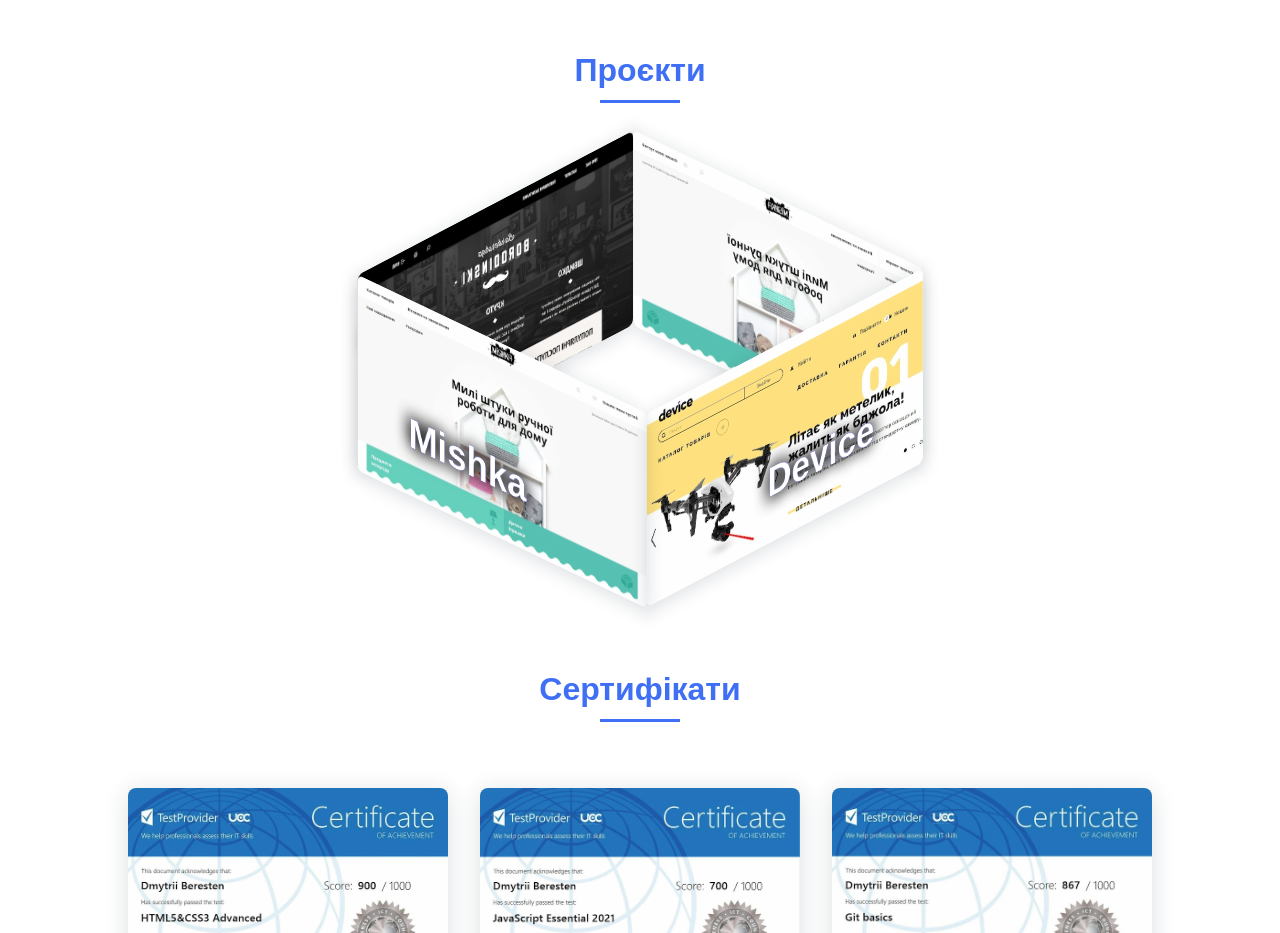
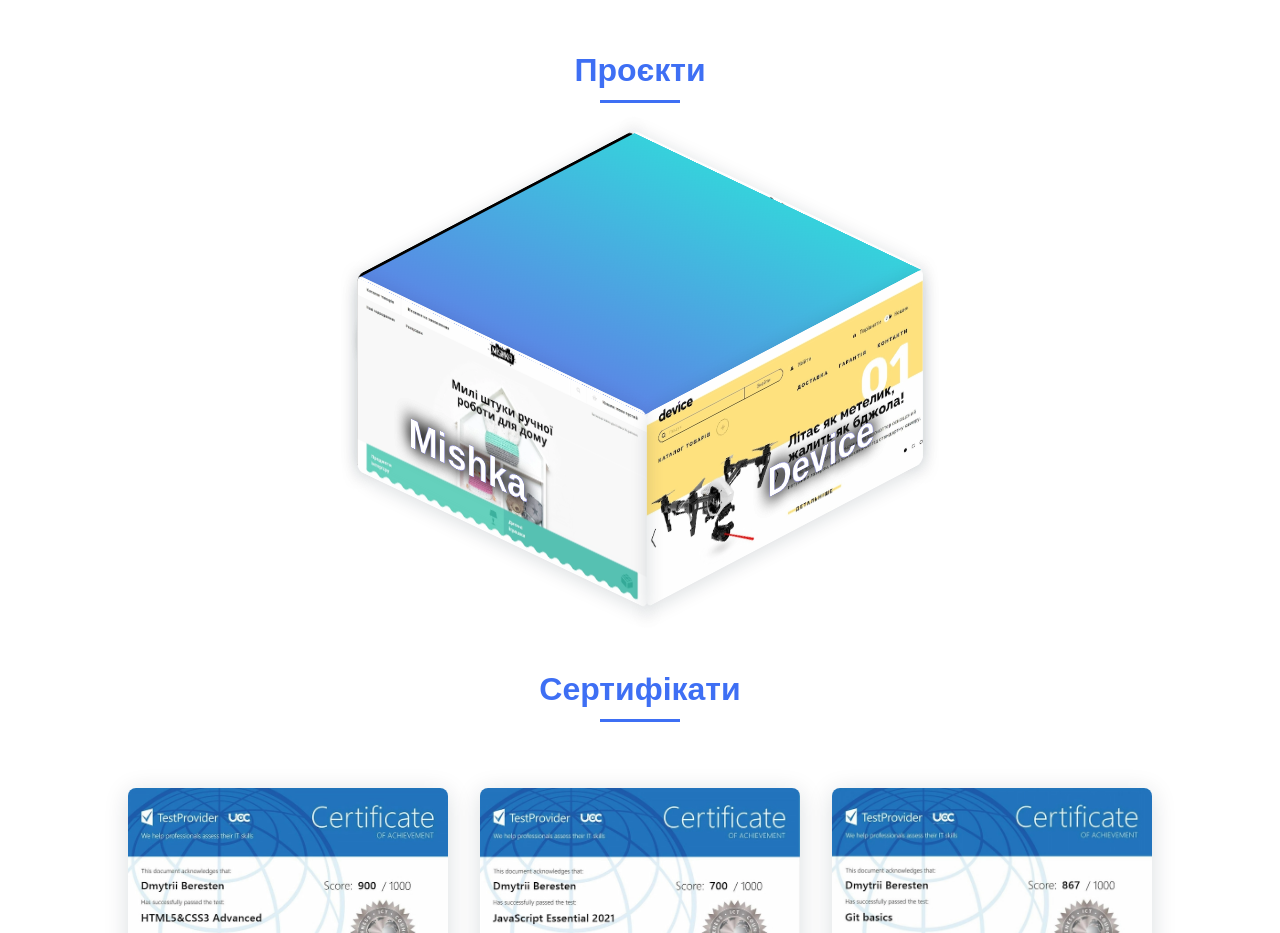
Before and after one commit to mentalhealf/portfolio, a plain HTML site: page index.ua.html in a window 1280 px wide. Shown: the part 1740-2673 px from the top of the page. Drawn offline with nearby package versions, Linux system fonts and the light colour scheme.

Commit message:
Змінив куб та видалив активний стан посилання

```diff
--- a/assets/css/styles.css
+++ b/assets/css/styles.css
@@ -690,7 +690,6 @@ margin-bottom: 15vh;
   transform-style: preserve-3d;
 }
 
-
 .cube div span h2 {
   position: absolute;
   font-size: 3em;
@@ -699,6 +698,12 @@ margin-bottom: 15vh;
   transform: translateZ(50px);
 }
 
+.wallpaper {
+  width: 400px;
+  height: 400px;
+  background: repeating-linear-gradient(to right, #5B86E5, #36D1DC);
+  transform: rotateX(90deg) translateZ(110px) scale(1.0)scaleY(1.8);
+}
 
 .cube div span h2:hover {
   text-shadow: 5px 0 0 rgb(62 111 244);
@@ -716,6 +721,6 @@ margin-bottom: 15vh;
   left: 0;
   width: 300px;
   height: 300px;
-  /* background: white; */
+  /* background: repeating-linear-gradient(to right, #5B86E5, #36D1DC); */
   transform: rotateX(90deg) translateZ(95px);
 }
--- a/index.ua.html
+++ b/index.ua.html
@@ -24,7 +24,7 @@
 
             <div class="nav__menu" id="nav-menu">
                 <ul class="nav__list">
-                    <li class="nav__item"><a href="#home" class="nav__link active">Головна</a></li>
+                    <li class="nav__item"><a href="#home" class="nav__link">Головна</a></li>
                     <li class="nav__item"><a href="#about" class="nav__link">Про мене</a></li>
                     <li class="nav__item"><a href="#skills" class="nav__link">Навички</a></li>
                     <li class="nav__item"><a href="#work" class="nav__link">Проєкти</a></li>
@@ -164,7 +164,11 @@
             <h2 class="section-title projec">Проєкти</h2>
 
             <div class="cube">
-                <div class="top">
+                <!-- <div class="top">
+                    <div class="wallpaper">
+                    </div>
+                </div> -->
+                <div class="wallpapers">
                     <div class="wallpaper">
                     </div>
                 </div>
```
Also changed, not shown: index.html (+1 -1 lines).
